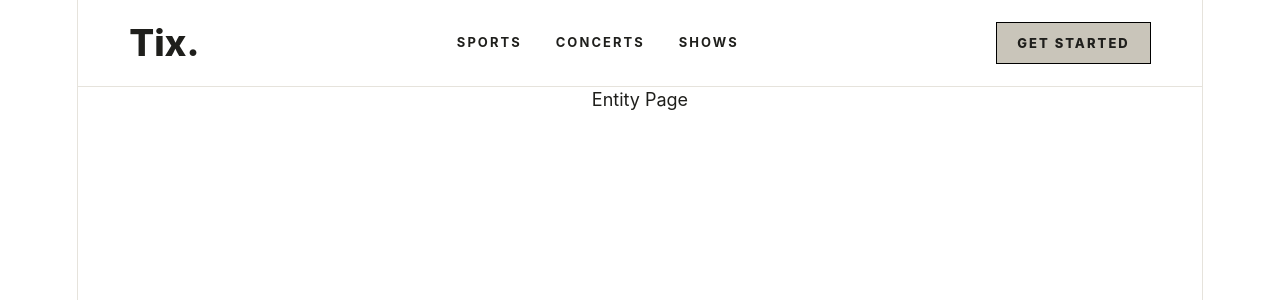
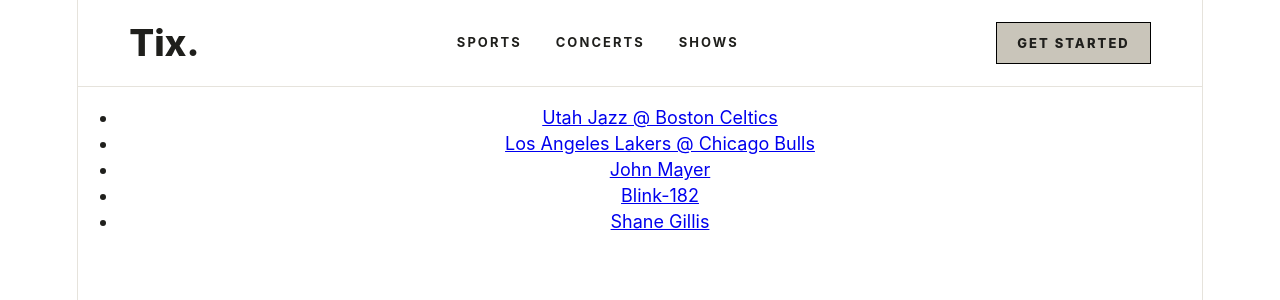
Before and after one commit to Kelson-Gardner/software-architecture, a React (Vite) app in the folder client/: page /tickets/blink-182 in a window 1280 px wide. Shown: the top 300 px of the page. Built offline with nearby package versions, Linux system fonts and the light colour scheme.

Commit message:
Created basic event card and added mapping in entity page

```diff
--- /dev/null
+++ b/client/src/components/EventCard.tsx
@@ -0,0 +1,18 @@
+import { NavLink } from "react-router-dom";
+
+export interface EventCardProps {
+    title: string,
+    href: string,
+    date: Date,
+    location: string,
+    starting_price?: number,
+    image_url?: string,
+}
+
+export function EventCard(props: EventCardProps) {
+    return (
+        <span>
+            <NavLink to={props.href}>{props.title}</NavLink>
+        </span>
+    );
+}
--- a/client/src/pages/EntityPage.tsx
+++ b/client/src/pages/EntityPage.tsx
@@ -1,6 +1,25 @@
+import { type EventCardProps, EventCard } from "../components/EventCard";
 // Entity will be a team, band, performer, etc.
 function EntityPage() {
-    return <div>Entity Page</div>;
+    const eventCards: EventCardProps[] = [
+        {title: 'Utah Jazz @ Boston Celtics', href: '/events/1', date: new Date(), location: 'TD Garden - Boston, MA'},
+        {title: 'Los Angeles Lakers @ Chicago Bulls', href: '/events/2', date: new Date(), location: 'United Center - Chicago, IL'},
+        {title: 'John Mayer', href: '/events/3', date: new Date(), location: 'Delta Center - Salt Lake City, UT' },
+        {title: 'Blink-182', href: '/events/4', date: new Date(), location: 'Mile High Stadium - Devner, CO'},
+        {title: 'Shane Gillis', href: '/events/1', date: new Date(), location: 'Comedy Mothership - Autsin, TX'},
+    ]
+
+    return (
+        <span>
+            <ul>
+                {eventCards.map((eventCard) => (
+                    <li>
+                        <EventCard key={eventCard.href} {...eventCard} />
+                    </li>
+                ))}
+            </ul>
+        </span>
+    );
 }
 
 export default EntityPage;
```
